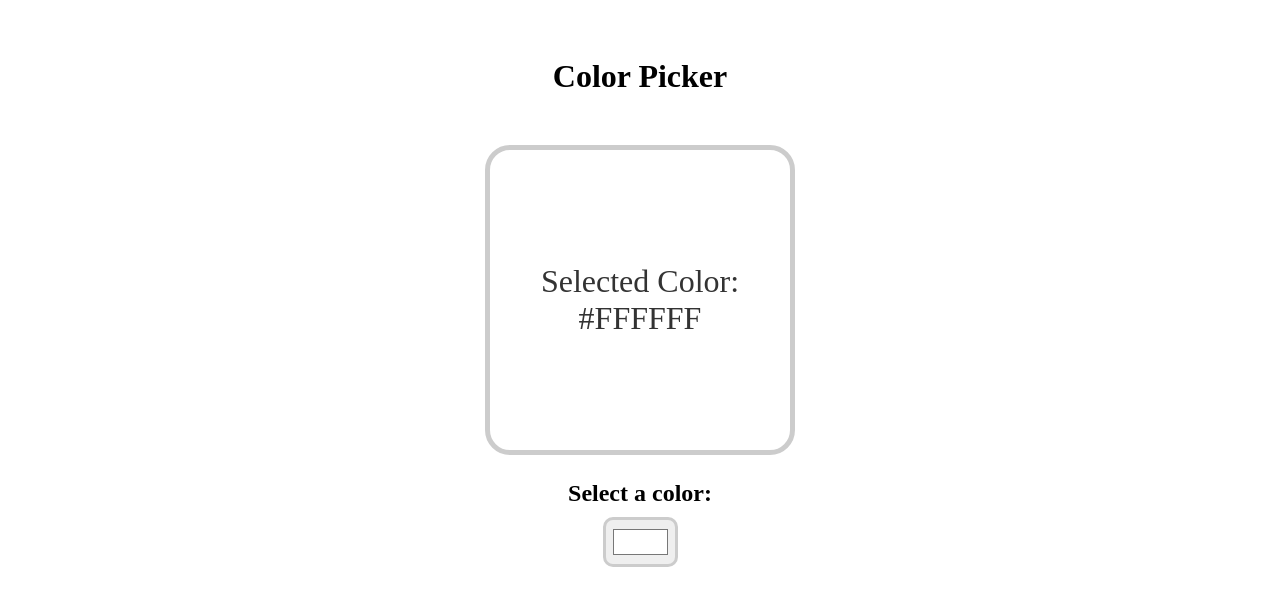
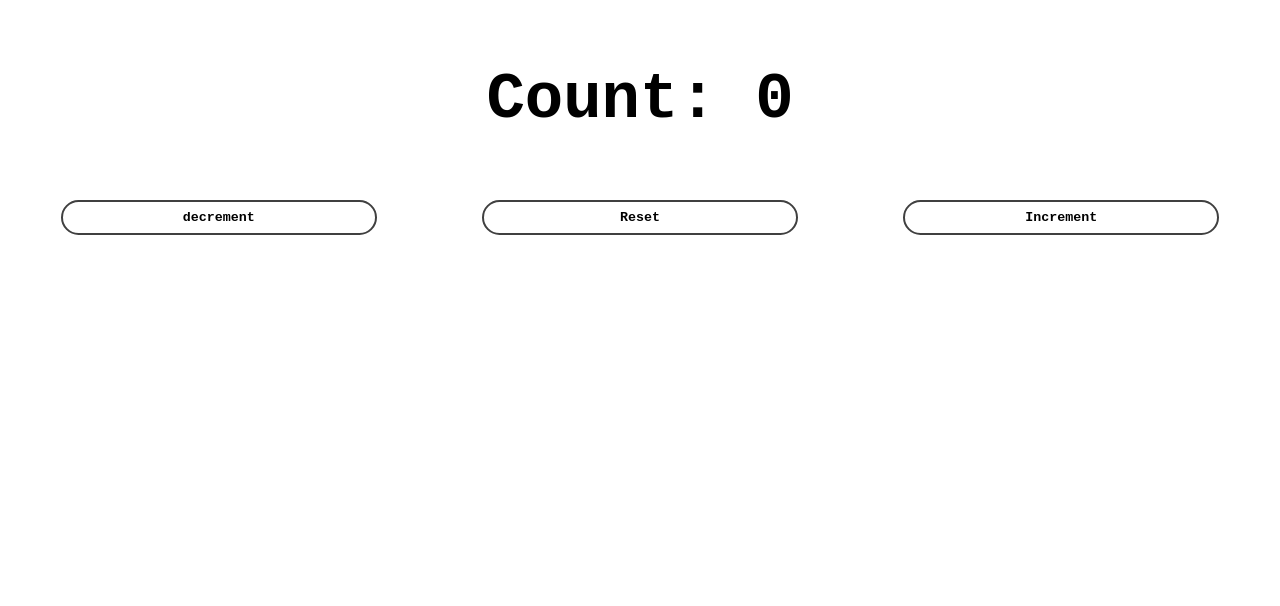
Before and after one commit to DaniahAbukabeer/REACTJS, a React (Vite) app in the folder my-react-app/: page / in a window 1280 px wide. Shown: the top 606 px of the page. Built offline with nearby package versions, Linux system fonts and the light colour scheme.

Commit message:
done with part 11, where we learend about updater function, and how react deals with useState and the queue

```diff
--- a/my-react-app/src/App.jsx
+++ b/my-react-app/src/App.jsx
@@ -10,7 +10,7 @@ import Counter from "./Counter";
 import MyComponent from "./myComponent";
 import MyComponentNew from "./MyComponentNew";
 import ColorPicker from "./ColorPicker";
-
+import MyCounter from "./MyCounter";
 function App() {
   const fruits = [{id:0,name:"apple", calories:95},
                   {id:1,name:"orange", calories: 45},
@@ -32,7 +32,9 @@ function App() {
 
       <Counter/> */}
 
-      <ColorPicker></ColorPicker>
+      {/* <ColorPicker></ColorPicker> */}
+
+      <MyCounter/>
 
 
 
--- /dev/null
+++ b/my-react-app/src/MyCounter.jsx
@@ -0,0 +1,37 @@
+import React, {useState} from "react";
+
+function MyCounter(){
+    const [count, setCount] = useState(0);
+
+
+    function increment(){
+        setCount(prevCount => prevCount + 1);
+        setCount(prevCount => prevCount + 1);
+        setCount(prevCount => prevCount + 1);
+
+    }
+    function decrement(){
+        setCount(c => c - 1);
+        setCount(c => c - 1);
+        setCount(c => c - 1);
+
+    }
+    function reset(){
+        setCount(c => c = 0);
+    }
+
+    return (
+        <div className="counter-papa">
+            <p>Count: {count}</p>
+            <div className="buttons-papa">
+
+            <button onClick={decrement}>decrement</button>
+            <button onClick={reset}>Reset</button>
+            <button onClick={increment}>Increment</button>
+            </div>
+        </div>
+    );
+
+}
+
+export default MyCounter
--- a/my-react-app/src/index.css
+++ b/my-react-app/src/index.css
@@ -168,3 +168,28 @@ input[type="color"]{
   border-radius: 10px;
   border: 3px solid hsl(0, 0%, 80%);
 }
+
+div.counter-papa{
+ font-size: 4rem;
+  text-align: center;
+  font-family: 'Courier New', Courier, monospace;
+  font-weight: 600;
+}
+
+div.buttons-papa{
+  display: flex;
+  justify-content: space-around;
+  flex-wrap: wrap;
+
+}
+
+div.counter-papa button{
+  align-self: center;
+  font-family: 'Courier New', Courier, monospace;
+  font-weight: bold;
+  width: 25%;
+  height: 35px;
+  border: 2px solid hsl(0, 0%, 25%);
+  border-radius: 25px;
+  background-color: hsla(0, 0%, 10%, 0);
+}
```
Also changed, not shown: my-react-app/notes/updaterFunction.txt (added).
